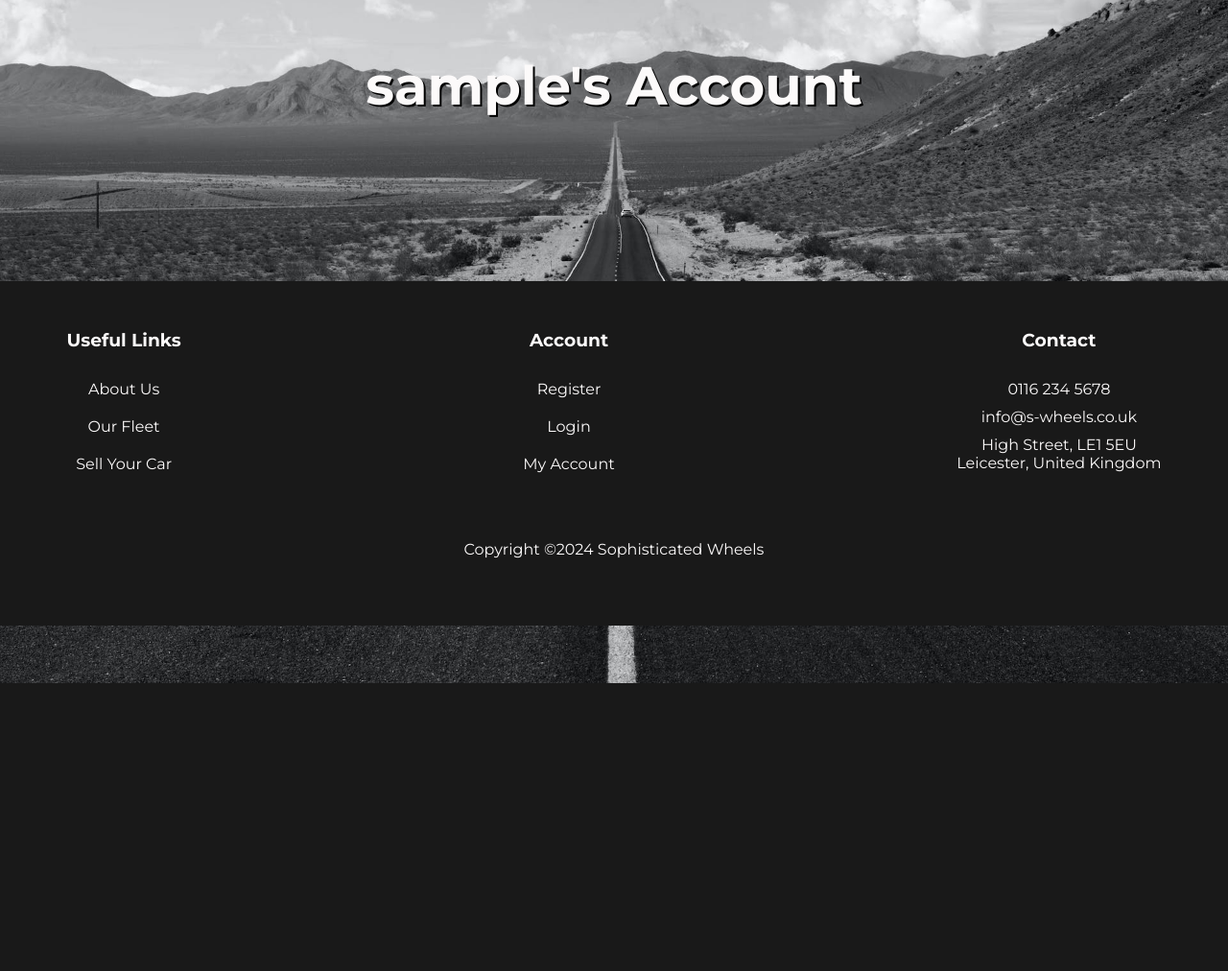
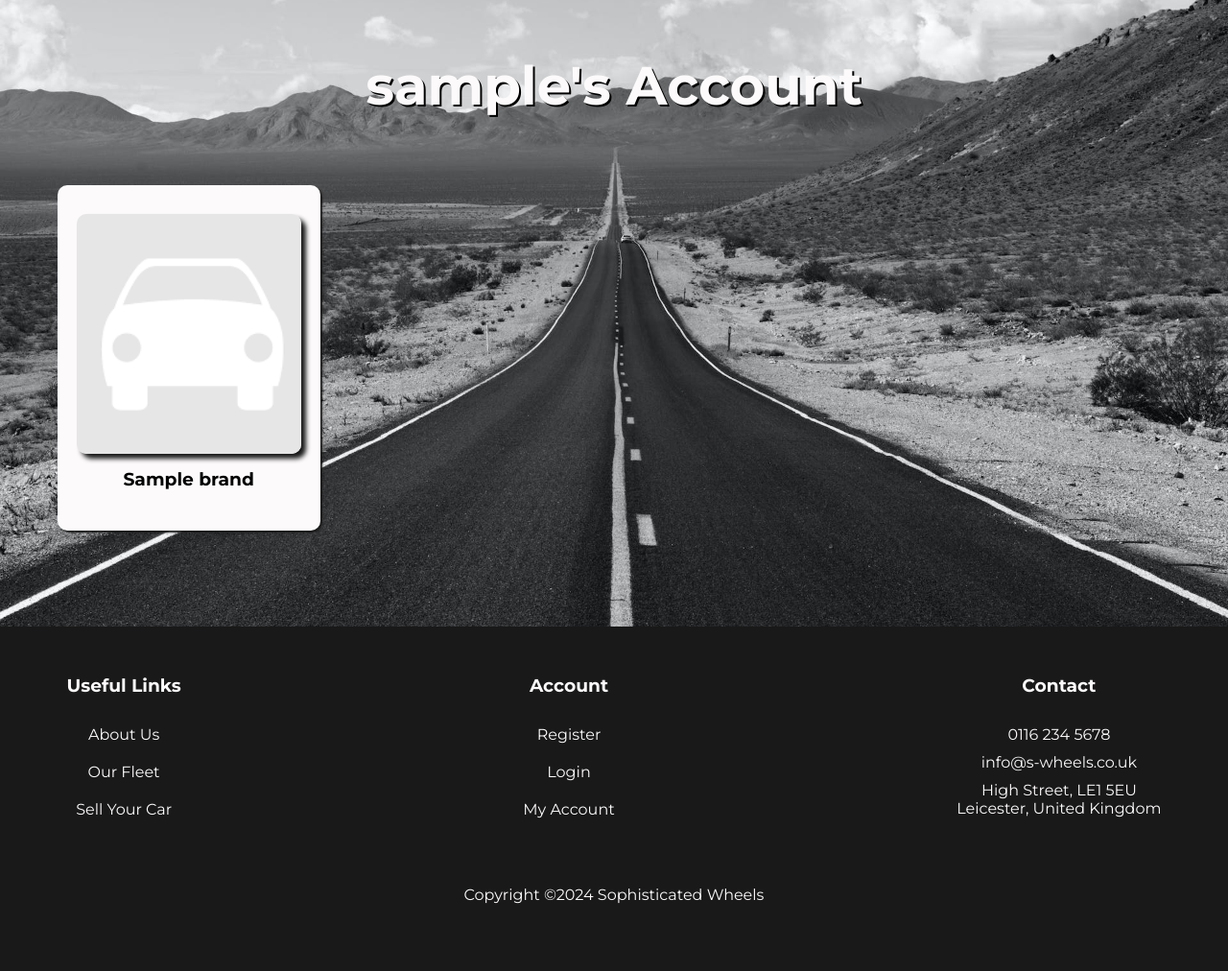
Before and after one commit to Mark-Assessment/r-troaca-sophisticated-wheels-m3-2, a Flask app: page /account in a window 1280 px wide. Shown: the part 88-1100 px from the top of the page at 96% size. Before the commit the page ends 800 px from the top, so only its background shows below. Run offline with Flask 3, Linux system fonts and the light colour scheme; the visitor is signed in with stand-in values (Sample User, id 1); a database or web service that is not in the repository returns one stand-in record (values such as "Sample title"); some libraries are stand-ins or nearby versions.

Commit message:
Add account card and route.

```diff
--- a/app.py
+++ b/app.py
@@ -109,8 +109,7 @@
             'mileage': request.form.get('mileage'),
             'price': request.form.get('price'),
             'email': request.form.get('email'),
-            'telephone': request.form.get('telephone'),
-            'photo_link': request.form.get('photo_link')
+            'telephone': request.form.get('telephone')
         }
 
         # Insert data into MongoDB
@@ -127,8 +126,8 @@
         # grab the session user's username from db
         username = mongo.db.users.find_one(
             {"username": session["user"]})["username"]
-        cars = list(mongo.db.plants.find().sort("car", 1))
-        return render_template("account.html", username=username)
+        cars = list(mongo.db.cars.find())
+        return render_template("account.html", username=username, cars=cars)
     else:
         return render_template("login.html")
 
--- a/static/css/styles.css
+++ b/static/css/styles.css
@@ -811,6 +811,13 @@
   box-shadow: 5px 5px 5px #191919;
 }
 
+.default-img {
+  background-image: url("/static/images/cars/default.png");
+  background-size:cover;
+  background-position-x: center;
+  background-repeat: no-repeat;
+}
+
 .card h3 {
   text-align: center;
 }
@@ -993,3 +1000,17 @@
     flex-direction: row;
   }
 }
+
+/* account */
+
+.no-cars {
+  font-size: 3rem;
+  font-weight: 700;
+  margin-bottom: 25px;
+  color:#fcfafa;
+  text-shadow: 2px 2px black;
+  text-align: center;
+  margin-top:150px;
+  margin-bottom: 150px;
+  padding: 20px;
+}
--- a/templates/account.html
+++ b/templates/account.html
@@ -5,6 +5,38 @@
     <div class="about-us-heading">
         <h2>{{ username }}'s Account</h2>
     </div>
+
+    {% if cars|length > 0 %}
+    <div class="cards-container">
+        {% for car in cars %}
+        <div class="card">
+            <div class="card-img default-img">
+            </div>
+            <div class="card-content">
+                <h3>{{ car.brand }}</h3>
+                <p>
+                <ul>
+                    <li>Model: {{ car.model }}</li>
+                    <li>Body Type: {{ car.body_type }}</li>
+                    <li>Year: {{ car.year }}</li>
+                    <li>Gearbox: {{ car.gearbox }}</li>
+                    <li>Fuel Type: {{ car.fuel }}</li>
+                    <li>Colour: {{ car.colour }}</li>
+                    <li>Mileage: {{ car.mileage }}</li>
+                    <li>Price Asked: {{ car.price }}</li>
+                    <li>First Name: {{ car.fname }}</li>
+                    <li>Last Name: {{ car.lname }}</li>
+                    <li>Telephone: {{ car.telephone }}</li>
+                </ul>
+                </p>
+                <a href="{{ url_for('contact') }}" aria-label="Enquire">Enquire About This Car</a>
+            </div>
+        </div>
+        {% endfor %}
+    </div>
+    {% else %}
+    <p class="no-cars">There are currently no cars available.</p>
+    {% endif %}
 </section>
 
 {% endblock %}
```
Also changed, not shown: templates/sell_car.html (+3 -7 lines), static/images/cars/default.png (added).
